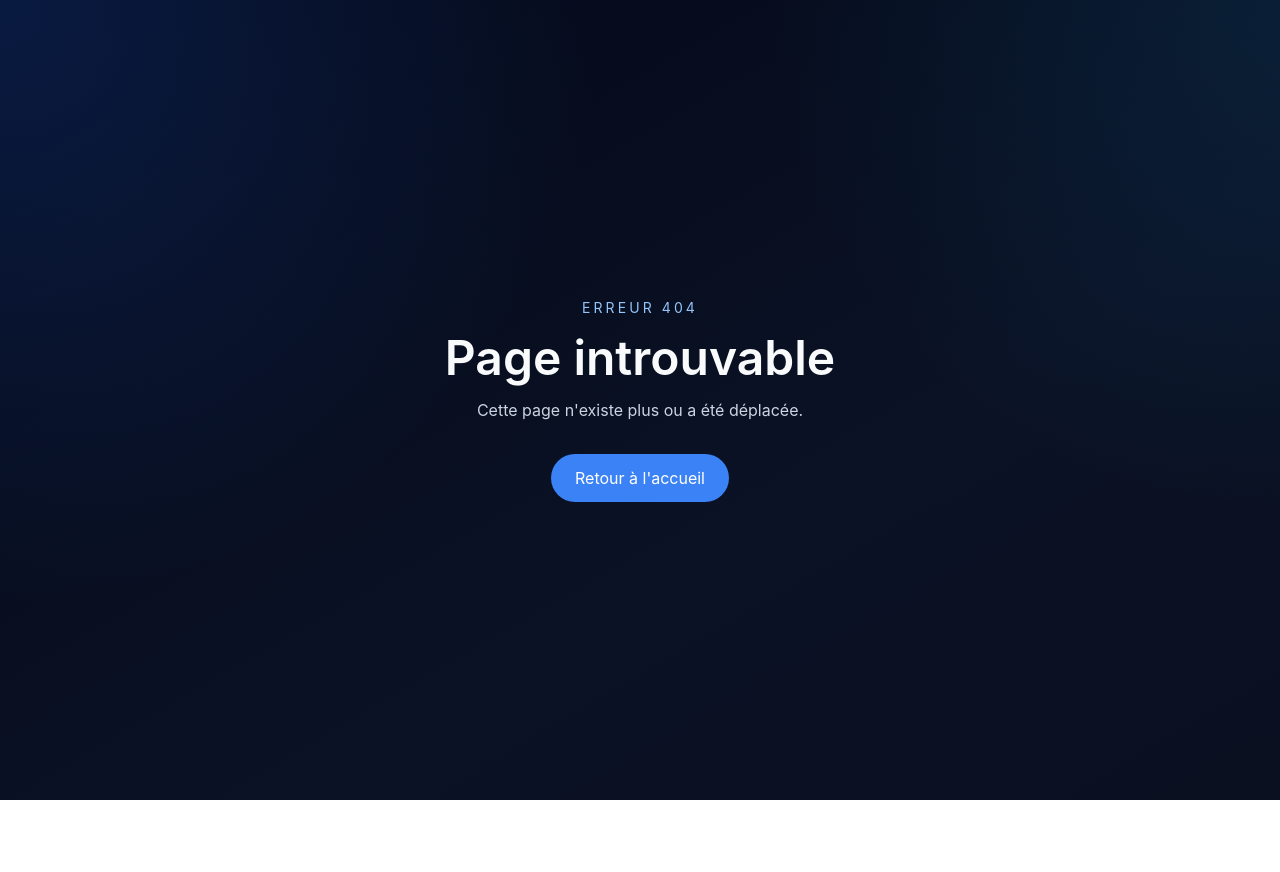
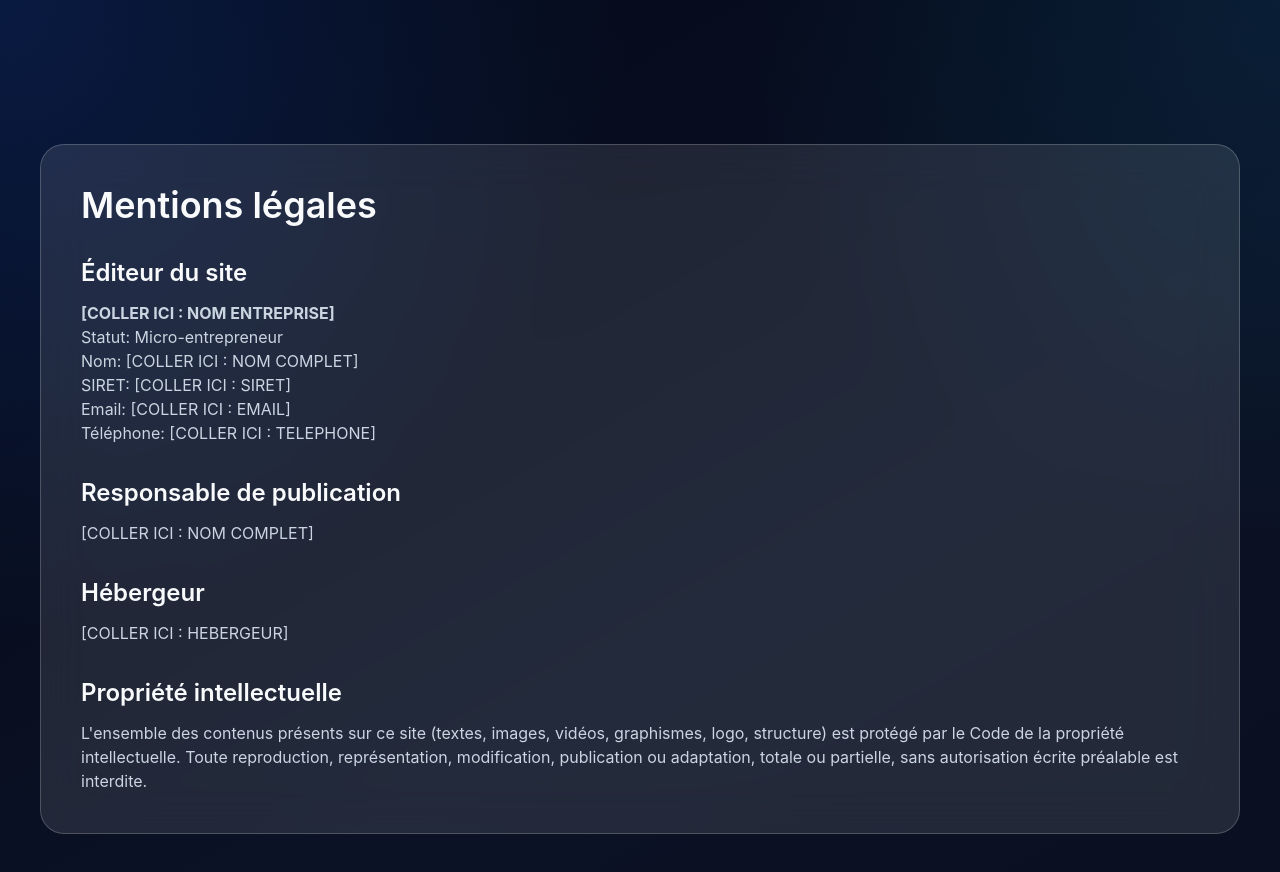
Before and after one commit to noveradrone/novera-drone.site.web, a Next.js app: page /mentions-legales in a window 1280 px wide. Before the commit this address had no page. Shown: the top 872 px of the page. Before the commit the page ends 800 px from the top, so only its background shows below. Built offline with nearby package versions, Linux system fonts and the light colour scheme.

Commit message:
use local DJI Air 3S image in carousel

```diff
--- /dev/null
+++ b/app/components/AboutIntroSection.tsx
@@ -0,0 +1,14 @@
+export default function AboutIntroSection() {
+  return (
+    <section className="reveal-up section-shell py-14 sm:py-16">
+      <div className="mx-auto max-w-4xl rounded-3xl border border-white/15 bg-white/5 px-6 py-10 text-center backdrop-blur-xl sm:px-8 sm:py-12">
+        <h2 className="text-3xl font-semibold leading-tight text-white sm:text-4xl">Qui sommes-nous ?</h2>
+        <p className="mx-auto mt-5 max-w-3xl text-base leading-relaxed text-slate-300 sm:text-lg">
+          Entrepreneur passionné par l’aérien et les technologies drone, j’ai fondé Novera Drone pour proposer des
+          prestations professionnelles, modernes et fiables. Chaque mission est réalisée avec rigueur, précision et un
+          engagement total afin de garantir un résultat à la hauteur de vos attentes.
+        </p>
+      </div>
+    </section>
+  );
+}
--- a/app/components/Footer.tsx
+++ b/app/components/Footer.tsx
@@ -1,10 +1,13 @@
+import Link from "next/link";
+import { legalInfo } from "@/data/legal";
+
 export default function Footer() {
   return (
     <footer className="border-t border-white/10 bg-black/20 py-10">
       <div className="section-shell !py-0">
         <div className="grid gap-8 text-sm text-slate-300 md:grid-cols-4">
           <div>
-            <p className="mb-3 text-white">Novera Drone</p>
+            <p className="mb-3 text-white">{legalInfo.companyName}</p>
             <p>Expertise drone pour la photographie, l'inspection, la thermographie et le nettoyage.</p>
           </div>
           <div>
@@ -18,24 +21,27 @@ export default function Footer() {
           </div>
           <div>
             <p className="mb-3 text-white">Informations</p>
-            <a href="#top" className="block hover:text-blue-300">
+            <Link href="/mentions-legales" className="block hover:text-blue-300">
               Mentions légales
-            </a>
-            <p className="mt-1">Zone d'intervention: Manche, Orne, Calvados</p>
+            </Link>
+            <Link href="/politique-de-confidentialite" className="block hover:text-blue-300">
+              Politique de confidentialité
+            </Link>
+            <p className="mt-1">Zone d'intervention: {legalInfo.coverage}</p>
           </div>
           <div>
             <p className="mb-3 text-white">Contact</p>
-            <a href="mailto:noveradrone@gmail.com" className="block hover:text-blue-300">
-              noveradrone@gmail.com
+            <a href={`mailto:${legalInfo.email}`} className="block hover:text-blue-300">
+              {legalInfo.email}
             </a>
-            <a href="tel:+33771764713" className="block hover:text-blue-300">
-              07 71 76 47 13
+            <a href={`tel:${legalInfo.phoneHref}`} className="block hover:text-blue-300">
+              {legalInfo.phoneDisplay}
             </a>
           </div>
         </div>
 
         <p className="mt-8 border-t border-white/10 pt-5 text-center text-xs text-slate-400">
-          © {new Date().getFullYear()} Novera Drone. Tous droits réservés.
+          © {new Date().getFullYear()} {legalInfo.companyName}. Tous droits réservés.
         </p>
       </div>
     </footer>
--- /dev/null
+++ b/app/mentions-legales/page.tsx
@@ -0,0 +1,54 @@
+import type { Metadata } from "next";
+import { legalInfo } from "@/data/legal";
+
+export const metadata: Metadata = {
+  title: "Mentions légales | Novera Drone",
+  description:
+    "Mentions légales du site professionnel de services drone en Manche, Orne et Calvados."
+};
+
+export default function MentionsLegalesPage() {
+  return (
+    <main className="section-shell pt-28 sm:pt-32 md:pt-36">
+      <article className="glass rounded-3xl p-6 sm:p-8 md:p-10">
+        <h1 className="text-3xl font-semibold sm:text-4xl">Mentions légales</h1>
+
+        <section className="mt-8">
+          <h2 className="text-xl font-semibold sm:text-2xl">Éditeur du site</h2>
+          <p className="mt-3 text-slate-300">
+            <strong>{legalInfo.companyName}</strong>
+            <br />
+            Statut: {legalInfo.status}
+            <br />
+            Nom: {legalInfo.fullName}
+            <br />
+            SIRET: {legalInfo.siret}
+            <br />
+            Email: {legalInfo.email}
+            <br />
+            Téléphone: {legalInfo.phoneDisplay}
+          </p>
+        </section>
+
+        <section className="mt-8">
+          <h2 className="text-xl font-semibold sm:text-2xl">Responsable de publication</h2>
+          <p className="mt-3 text-slate-300">{legalInfo.publisher}</p>
+        </section>
+
+        <section className="mt-8">
+          <h2 className="text-xl font-semibold sm:text-2xl">Hébergeur</h2>
+          <p className="mt-3 text-slate-300">{legalInfo.host}</p>
+        </section>
+
+        <section className="mt-8">
+          <h2 className="text-xl font-semibold sm:text-2xl">Propriété intellectuelle</h2>
+          <p className="mt-3 text-slate-300">
+            L'ensemble des contenus présents sur ce site (textes, images, vidéos, graphismes, logo, structure) est
+            protégé par le Code de la propriété intellectuelle. Toute reproduction, représentation, modification,
+            publication ou adaptation, totale ou partielle, sans autorisation écrite préalable est interdite.
+          </p>
+        </section>
+      </article>
+    </main>
+  );
+}
--- a/app/page.tsx
+++ b/app/page.tsx
@@ -1,3 +1,4 @@
+import AboutIntroSection from "@/app/components/AboutIntroSection";
 import Footer from "@/app/components/Footer";
 import Hero from "@/app/components/Hero";
 import Navbar from "@/app/components/Navbar";
@@ -13,10 +14,11 @@ export default function HomePage() {
       <Navbar />
       <Hero />
       <ScrollEffects />
-      <PortfolioSection />
+      <AboutIntroSection />
       <ServicesSection />
       <WhyChooseSection />
       <TestimonialsSection />
+      <PortfolioSection />
       <Footer />
     </main>
   );
--- /dev/null
+++ b/app/politique-de-confidentialite/page.tsx
@@ -0,0 +1,57 @@
+import type { Metadata } from "next";
+import { legalInfo } from "@/data/legal";
+
+export const metadata: Metadata = {
+  title: "Politique de confidentialité | Novera Drone",
+  description:
+    "Politique de confidentialité RGPD relative aux formulaires de devis et à la gestion des données personnelles."
+};
+
+export default function PolitiqueConfidentialitePage() {
+  return (
+    <main className="section-shell pt-28 sm:pt-32 md:pt-36">
+      <article className="glass rounded-3xl p-6 sm:p-8 md:p-10">
+        <h1 className="text-3xl font-semibold sm:text-4xl">Politique de confidentialité</h1>
+
+        <section className="mt-8">
+          <h2 className="text-xl font-semibold sm:text-2xl">Données collectées</h2>
+          <p className="mt-3 text-slate-300">
+            Via le formulaire de devis, nous collectons les informations suivantes: nom, email, téléphone, type de
+            prestation et informations liées au besoin (message et détails de la mission/événement).
+          </p>
+        </section>
+
+        <section className="mt-8">
+          <h2 className="text-xl font-semibold sm:text-2xl">Finalité du traitement</h2>
+          <p className="mt-3 text-slate-300">
+            Ces données sont utilisées uniquement pour traiter les demandes de devis, répondre aux prospects et assurer
+            le suivi commercial des prestations de services drone.
+          </p>
+        </section>
+
+        <section className="mt-8">
+          <h2 className="text-xl font-semibold sm:text-2xl">Durée de conservation</h2>
+          <p className="mt-3 text-slate-300">
+            Les données sont conservées pendant {legalInfo.privacyRetentionYears} ans maximum à compter du dernier
+            contact entrant, sauf obligation légale contraire.
+          </p>
+        </section>
+
+        <section className="mt-8">
+          <h2 className="text-xl font-semibold sm:text-2xl">Vos droits</h2>
+          <p className="mt-3 text-slate-300">
+            Conformément au RGPD, vous disposez d'un droit d'accès, de rectification, de suppression et d'opposition
+            concernant vos données personnelles.
+          </p>
+        </section>
+
+        <section className="mt-8">
+          <h2 className="text-xl font-semibold sm:text-2xl">Contact</h2>
+          <p className="mt-3 text-slate-300">
+            Pour toute demande relative à vos données personnelles: {legalInfo.email}
+          </p>
+        </section>
+      </article>
+    </main>
+  );
+}
--- /dev/null
+++ b/data/legal.ts
@@ -0,0 +1,13 @@
+export const legalInfo = {
+  companyName: "[COLLER ICI : NOM ENTREPRISE]",
+  fullName: "[COLLER ICI : NOM COMPLET]",
+  status: "Micro-entrepreneur",
+  siret: "[COLLER ICI : SIRET]",
+  email: "[COLLER ICI : EMAIL]",
+  phoneDisplay: "[COLLER ICI : TELEPHONE]",
+  phoneHref: "[COLLER ICI : TELEPHONE]",
+  publisher: "[COLLER ICI : NOM COMPLET]",
+  host: "[COLLER ICI : HEBERGEUR]",
+  coverage: "Manche, Orne, Calvados",
+  privacyRetentionYears: 3
+} as const;
```
